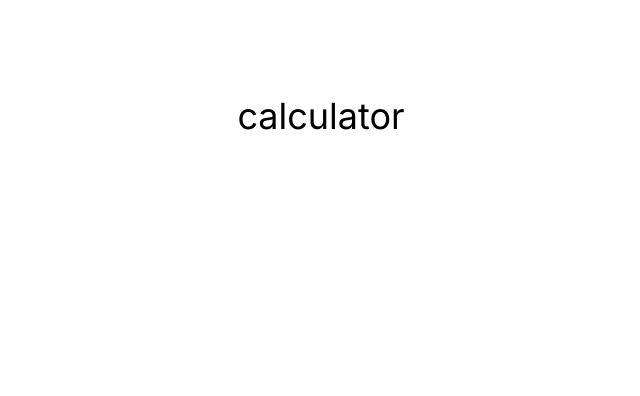
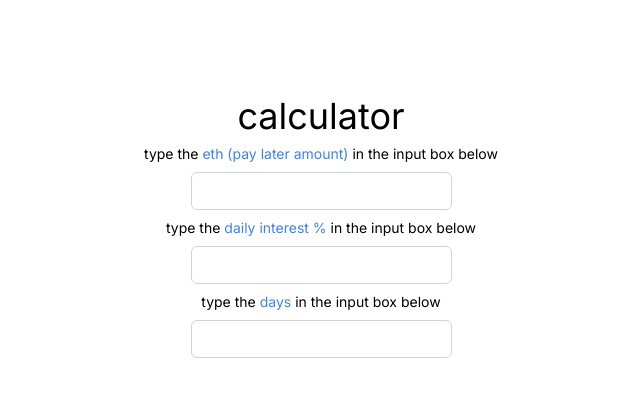
Before and after one commit to jarrensj/levercalc.com, a Next.js app: page / in a window 1280 px wide. Shown: the top 396 px of the page, without its empty margins (319-959 px from the left). Built offline with nearby package versions, Linux system fonts and the light colour scheme.

Commit message:
create calculator

```diff
--- a/app/page.tsx
+++ b/app/page.tsx
@@ -1,4 +1,5 @@
 import Image from 'next/image'
+import Calculator from '../components/Calculator'
 import Link from 'next/link'
 
 export default function Home() {
@@ -6,6 +7,7 @@ export default function Home() {
     <div className="flex flex-col min-h-screen">
       <main className="flex flex-col flex-grow  items-center p-24 text-center">
         <h1 className="text-4xl mb-2">calculator</h1>
+        <Calculator />
       </main>
     </div>
   )
--- /dev/null
+++ b/components/Calculator.tsx
@@ -0,0 +1,81 @@
+'use client'
+
+import { useState, useEffect, ChangeEvent } from 'react';
+
+const Calculator = () => {
+  const [ethValue, setEthValue] = useState<number | ''>('');
+  const [dailyInterestValue, setDailyInterestValue] = useState<number | ''>('');
+  const [daysValue, setDaysValue] = useState<number | ''>('');
+
+  const [result, setResult] = useState<number>(0);
+
+  useEffect(() => {
+    if (ethValue !== '' && dailyInterestValue !== '' && daysValue !== '') {
+      setResult(ethValue * (dailyInterestValue / 100) * daysValue);
+    } else {
+      setResult(0);
+    }
+  }, [ethValue, dailyInterestValue, daysValue]);
+
+  const handleEthInputChange = (e: ChangeEvent<HTMLInputElement>) => {
+    const value = e.target.value;
+    setEthValue(value === '' ? '' : parseFloat(value));
+  };
+
+  const handleInterestInputChange = (e: ChangeEvent<HTMLInputElement>) => {
+    const value = e.target.value;
+    setDailyInterestValue(value === '' ? '' : parseFloat(value));
+  }
+
+  const handleDaysInputChange = (e: ChangeEvent<HTMLInputElement>) => {
+    const value = e.target.value;
+    setDaysValue(value === '' ? '' : parseFloat(value));
+  }
+
+  return (
+    <div>
+      <p className="text-sm mb-2">
+        type the
+        <span className="text-blue-500"> eth (pay later amount) </span>
+        in the input box below
+      </p>
+      <input
+       type="number"
+       className="mb-2 w-25 py-1 text-lg text-center border border-gray-300 rounded-md focus:outline-none focus:ring-2 focus:ring-blue-500"
+       value={ethValue}
+       onChange={handleEthInputChange}
+      />
+      <p className="text-sm mb-2">
+        type the
+        <span className="text-blue-500"> daily interest % </span>
+        in the input box below
+      </p>
+      <input
+       type="number"
+       className="mb-2 w-25 py-1 text-lg text-center border border-gray-300 rounded-md focus:outline-none focus:ring-2 focus:ring-blue-500"
+       value={dailyInterestValue}
+       onChange={handleInterestInputChange}
+      />
+      <p className="text-sm mb-2">
+        type the
+        <span className="text-blue-500"> days </span>
+        in the input box below
+      </p>
+      <input
+       type="number"
+       className="mb-2 w-25 py-1 text-lg text-center border border-gray-300 rounded-md focus:outline-none focus:ring-2 focus:ring-blue-500"
+       value={daysValue}
+       onChange={handleDaysInputChange}
+      />
+      {result > 0 && (
+        <div className="text-2xl mb-2">
+          <p className="text-sm mb-2">result</p>
+          <p className="text-sm mb-2">{result} eth</p>
+        </div>
+      )
+      }
+    </div>
+  );
+};
+
+export default Calculator;
```
